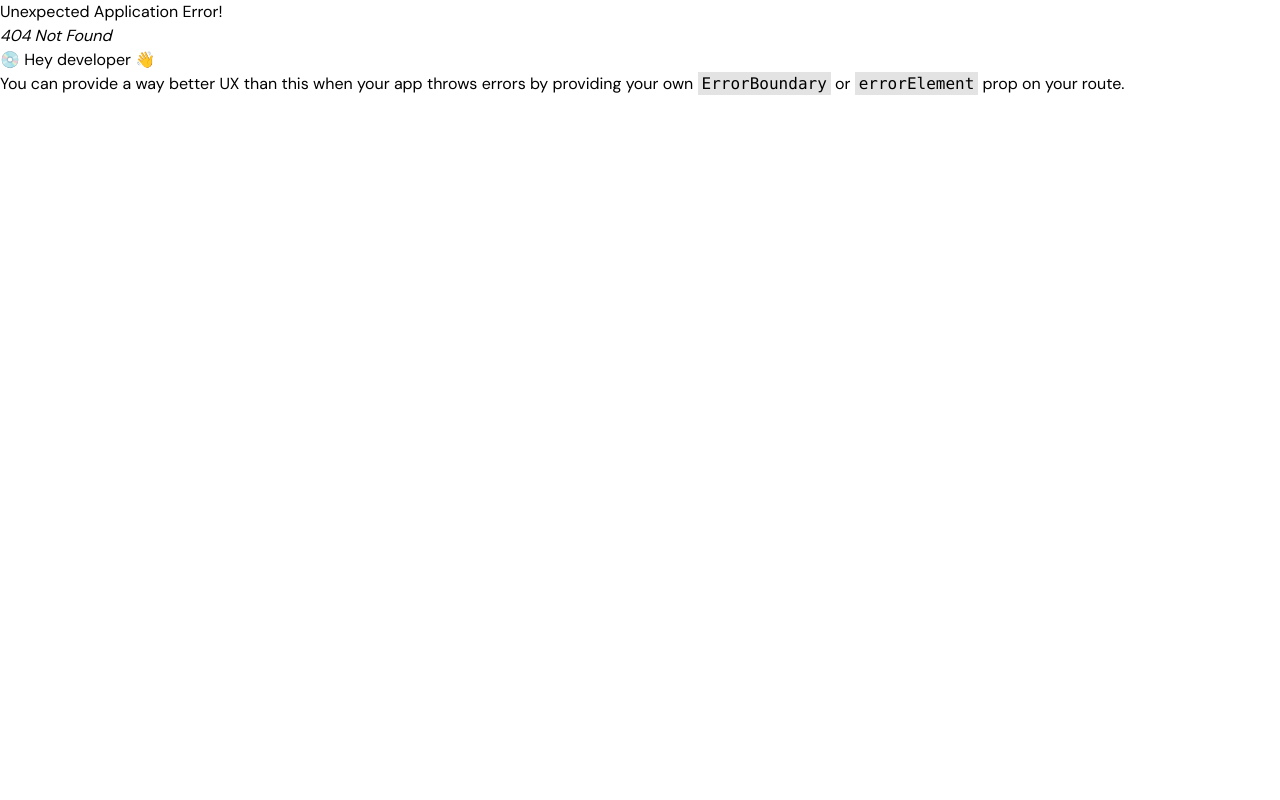
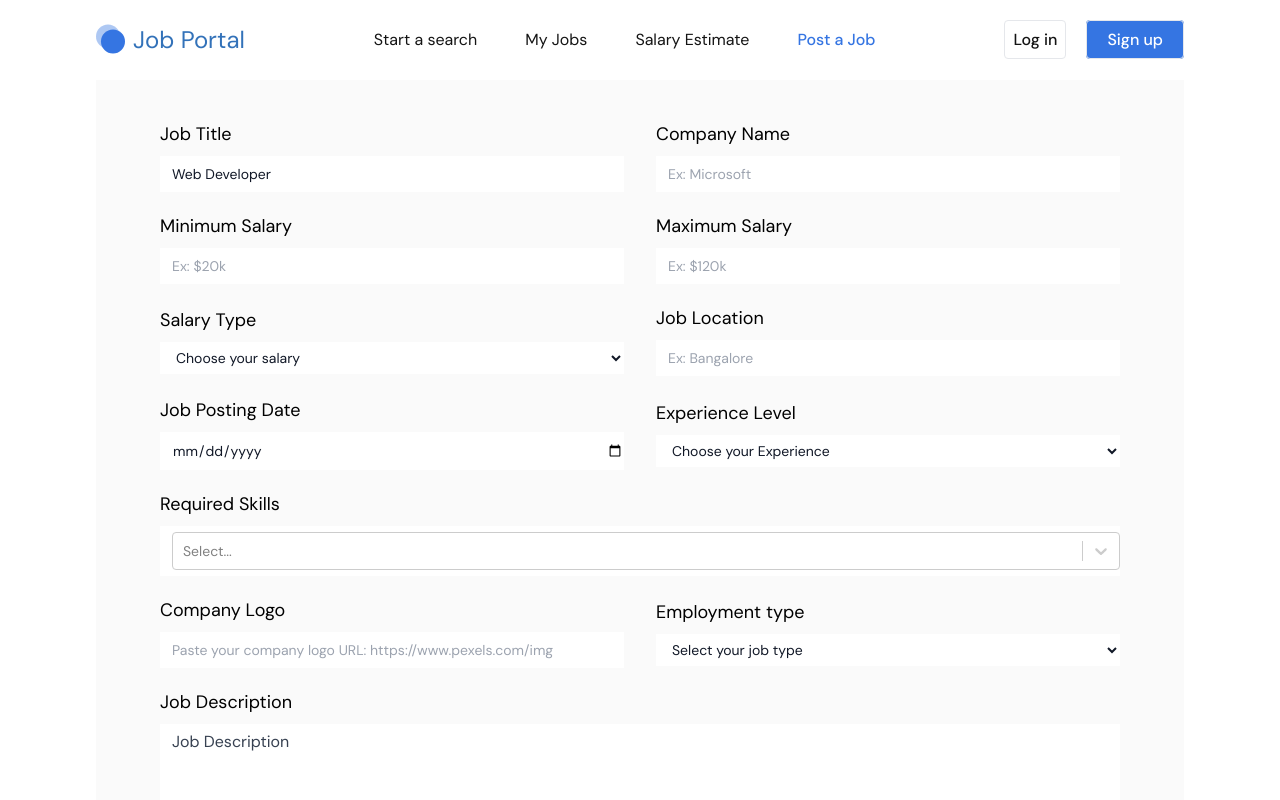
Before and after one commit to Unaisnml/Job-App, a React (Vite) app: page /post-job in a window 1280 px wide. Before the commit this address had no page. Shown: the top 800 px of the page. Built offline with nearby package versions, Linux system fonts and the light colour scheme.

Commit message:
job-form-created

```diff
--- a/package.json
+++ b/package.json
@@ -14,8 +14,10 @@
     "match-sorter": "^6.3.4",
     "react": "^18.2.0",
     "react-dom": "^18.2.0",
+    "react-hook-form": "^7.50.1",
     "react-icons": "^5.0.1",
     "react-router-dom": "^6.22.1",
+    "react-select": "^5.8.0",
     "sort-by": "^1.2.0"
   },
   "devDependencies": {
--- /dev/null
+++ b/src/Pages/CreateJob.jsx
@@ -0,0 +1,143 @@
+import { useState } from "react";
+import { useForm } from "react-hook-form";
+import CreatableSelect from 'react-select/creatable';
+
+const CreateJob = () => {
+    const [selectedOption, setSelectedOption] = useState(null)
+    const {
+        register,
+        handleSubmit,
+        watch,
+        formState: { errors },
+    } = useForm()
+
+    const onSubmit = (data) => {
+        data.skills = selectedOption
+        console.log(data)
+    }
+
+    const options = [
+        { value: "JavaScript", label: "JavaScript" },
+        { value: "HTML", label: "HTML" },
+        { value: "CSS", label: "CSS" },
+        { value: "C++", label: "C++" },
+        { value: "React", label: "React" },
+        { value: "Node", label: "Node" },
+        { value: "MongoDb", label: "MongoDb" },
+        { value: "Redux", label: "Redux" },
+
+
+    ]
+
+    console.log(watch("example")) // watch input value by passing the name of it
+    return (
+        <div className='max-w-screen-2xl container mx-auto xl:px-24 px-4'>
+            {/* form */}
+            <div className='bg-[#FAFAFA] py-10 px-4 lg:px-16'>
+
+                <form onSubmit={handleSubmit(onSubmit)} className="space-y-5">
+                    {/* first rows */}
+                    <div className="create-job-flex">
+                        <div className="lg:w-1/2 w-full">
+                            <label className="block mb-2 text-lg" >Job Title</label>
+                            <input defaultValue={"Web Developer"} {...register("jobTitle")}
+                                className="create-job-input" />
+                        </div>
+
+                        <div className="lg:w-1/2 w-full">
+                            <label className="block mb-2 text-lg" >Company Name</label>
+                            <input placeholder="Ex: Microsoft" {...register("companyName")}
+                                className="create-job-input" />
+                        </div>
+                    </div>
+                    {/* second rows */}
+                    <div className="create-job-flex">
+                        <div className="lg:w-1/2 w-full">
+                            <label className="block mb-2 text-lg" >Minimum Salary</label>
+                            <input placeholder="Ex: $20k" {...register("minPrice")}
+                                className="create-job-input" />
+                        </div>
+
+                        <div className="lg:w-1/2 w-full">
+                            <label className="block mb-2 text-lg" >Maximum Salary</label>
+                            <input placeholder="Ex: $120k" {...register("maxPrice")}
+                                className="create-job-input" />
+                        </div>
+                    </div>
+                    {/* third row */}
+                    <div className="create-job-flex">
+                        <div className="lg:w-1/2 w-full">
+                            <label className="block mb-2 text-lg" >Salary Type</label>
+                            <select {...register("salaryType")} className="create-job-input">
+                                <option value="">Choose your salary</option>
+                                <option value="Hourly">Hourly</option>
+                                <option value="Monthly">Monthly</option>
+                                <option value="Yearly">Yearly</option>
+                            </select>
+                        </div>
+
+                        <div className="lg:w-1/2 w-full">
+                            <label className="block mb-2 text-lg" >Job Location</label>
+                            <input placeholder="Ex: Bangalore" {...register("jobLocation")}
+                                className="create-job-input" />
+                        </div>
+                    </div>
+                    {/* fourth row */}
+                    <div className="create-job-flex">
+                        <div className="lg:w-1/2 w-full">
+                            <label className="block mb-2 text-lg" >Job Posting Date</label>
+                            <input type="date" placeholder=" 2024-02-15" {...register("postingDate")}
+                                className="create-job-input" />
+                        </div>
+                        <div className="lg:w-1/2 w-full">
+                            <label className="block mb-2 text-lg" >Experience Level</label>
+                            <select {...register("experienceLevel")} className="create-job-input">
+                                <option value="">Choose your Experience</option>
+                                <option value="NoExperience">No Experice</option>
+                                <option value="Internship">Internship</option>
+                                <option value="Work remotely">Work remotely</option>
+                            </select>
+                        </div>
+                    </div>
+                    {/* fifth row */}
+                    <div>
+                        <label className="block mb-2 text-lg" >Required Skills</label>
+                        <CreatableSelect defaultValue={selectedOption} onChange={setSelectedOption} options={options} isMulti className="create-job-input py-4" />
+
+                    </div>
+                    {/* sixth row */}
+                    <div className="create-job-flex">
+                        <div className="lg:w-1/2 w-full">
+                            <label className="block mb-2 text-lg" >Company Logo</label>
+                            <input type="url" placeholder="Paste your company logo URL: https://www.pexels.com/img" {...register("companyLogo")}
+                                className="create-job-input" />
+                        </div>
+                        <div className="lg:w-1/2 w-full">
+                            <label className="block mb-2 text-lg" >Employment type</label>
+                            <select {...register("employmentType")} className="create-job-input">
+                                <option value="">Select your job type</option>
+                                <option value="Full-time">Full time</option>
+                                <option value="Part-time">Part time</option>
+                                <option value="Temporary">Temporary</option>
+                            </select>
+                        </div>
+                    </div>
+                    {/* seventh row */}
+                    <div className="w-full">
+                        <label className="block mb-2 text-lg" >Job Description</label>
+                        <textarea className=" w-full pl-3 py-1.5 focus:outline-none placeholder:text-gray-700" rows={6} placeholder="Job Description"  {...register("description")} />
+                    </div>
+                    {/* Last row */}
+                    <div className="w-full">
+                        <label className="block mb-2 text-lg" >Job Posted by</label>
+                        <input type="email" placeholder="mail@email.com" {...register("postedBy")}
+                            className="create-job-input" />
+                    </div>
+                    <input type="submit" className="block mt-12 bg-blue text-white font-semibold px-8 py-2 rounded-sm cursor-pointer" />
+                </form>
+            </div >
+        </div >
+    )
+}
+
+export default CreateJob
--- a/src/Pages/Home.jsx
+++ b/src/Pages/Home.jsx
@@ -82,7 +82,7 @@
         employmentType.toLowerCase() === selected.toLowerCase()
 
       ));
-      console.log(filteredItems);
+      console.log(filteredJobs);
     }
     //slice the data based on current page
     const {startIndex, endIndex} = calculatePageRange();
@@ -91,6 +91,7 @@
    }
 
   const result = filteredData(jobs, selectedCategory, query)
+  console.log(result);
   return (
     <div>
         <Banner query={query} handleInputChange={handleInputChange}/>
--- a/src/Router/Router.jsx
+++ b/src/Router/Router.jsx
@@ -1,6 +1,7 @@
 import { createBrowserRouter } from "react-router-dom";
 import App from "../App";
 import Home from "../Pages/Home";
+import CreateJob from "../Pages/CreateJob";
 
 const router = createBrowserRouter([
     {
@@ -8,6 +9,7 @@
         element: <App/>,
         children: [
             {path: "/", element:<Home/>},
+            {path: "/post-job", element:<CreateJob/>}
         ]
     },
 ]);
```
Also changed, not shown: src/sidebar/JobPostingDate.jsx (+7 -7 lines), 1 other file (tests, documents, lock files or other folders).
